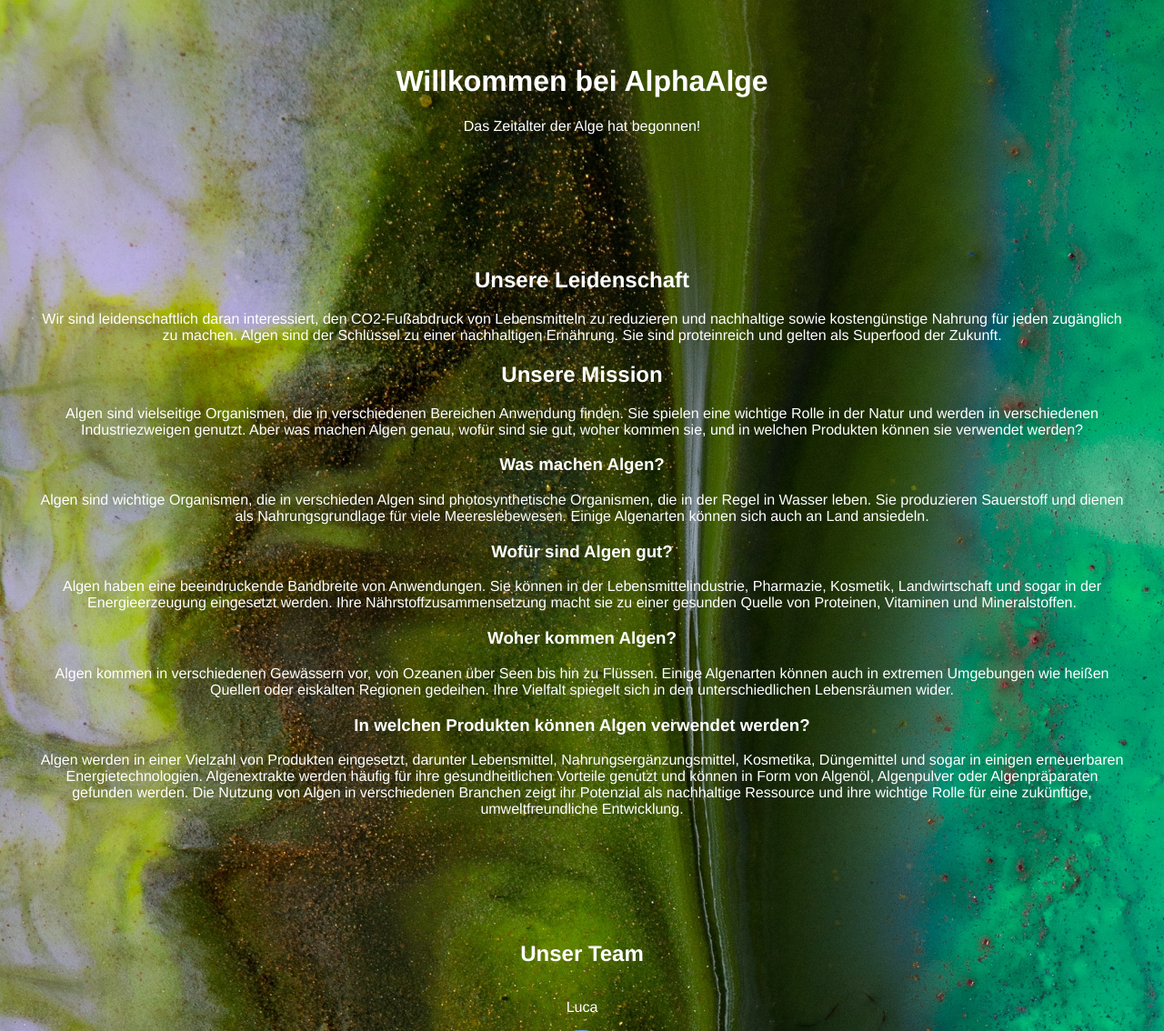
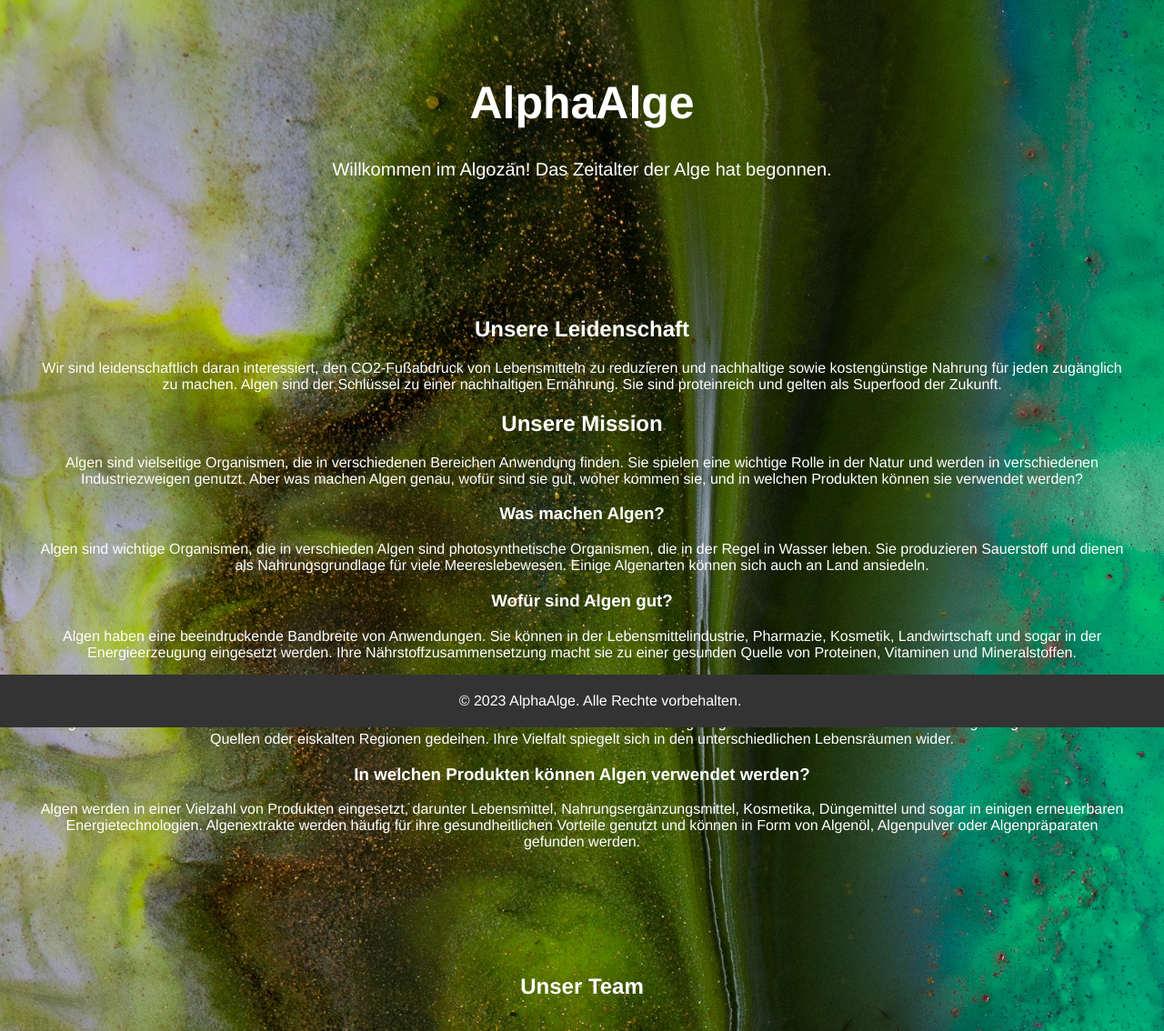
Before and after one commit to MsJayzie/alphaalge, a Flask app: page / in a window 1280 px wide. Shown: the top 1134 px of the page at 91% size. Run offline with Flask 3, Linux system fonts and the light colour scheme.

Commit message:
First changes

```diff
--- a/static/style.css
+++ b/static/style.css
@@ -14,6 +14,14 @@
     color: white;
     padding: 50px;
     text-align: center;
+    font-size: 20px;
+}
+header h1 {
+    font-size: 50px; /* Adjust the font size for h1 */
+}
+
+header p {
+    font-size: 20px; /* Adjust the font size for p */
 }
 
 section {
@@ -56,5 +64,5 @@
     position: fixed;
     bottom: 0;
     width: 100%;
-    display: none; /* Initially hide the footer */
+    /*display: none; /* Initially hide the footer */
 }
--- a/templates/index.html
+++ b/templates/index.html
@@ -9,8 +9,8 @@
 </head>
 <body>
     <header>
-        <h1>Willkommen bei AlphaAlge</h1>
-        <p>Das Zeitalter der Alge hat begonnen!</p>
+        <h1>AlphaAlge</h1>
+        <p>Willkommen im Algozän! Das Zeitalter der Alge hat begonnen.</p>
     </header>
     <section>
         <h2>Unsere Leidenschaft</h2>
@@ -31,10 +31,8 @@
 
             <h3>In welchen Produkten können Algen verwendet werden? </h3>
           <p>  Algen werden in einer Vielzahl von Produkten eingesetzt, darunter Lebensmittel, Nahrungsergänzungsmittel, Kosmetika, Düngemittel und sogar in einigen erneuerbaren Energietechnologien. Algenextrakte werden häufig für ihre gesundheitlichen Vorteile genutzt und können in Form von Algenöl, Algenpulver oder Algenpräparaten gefunden werden.
+        </p>
 
-        Die Nutzung von Algen in verschiedenen Branchen zeigt ihr Potenzial als nachhaltige Ressource und ihre wichtige Rolle für eine zukünftige, umweltfreundliche Entwicklung.
-
-        </p>
     </section>
     <section class="team-section">
         <h2>Unser Team</h2>
@@ -52,6 +50,6 @@
     <footer>
         &copy; 2023 AlphaAlge. Alle Rechte vorbehalten.
     </footer>
-    <script src="{{ url_for('static', filename='script.js') }}"></script>
+    <!--<script src="{{ url_for('static', filename='script.js') }}"></script>-->
 </body>
 </html>
```
